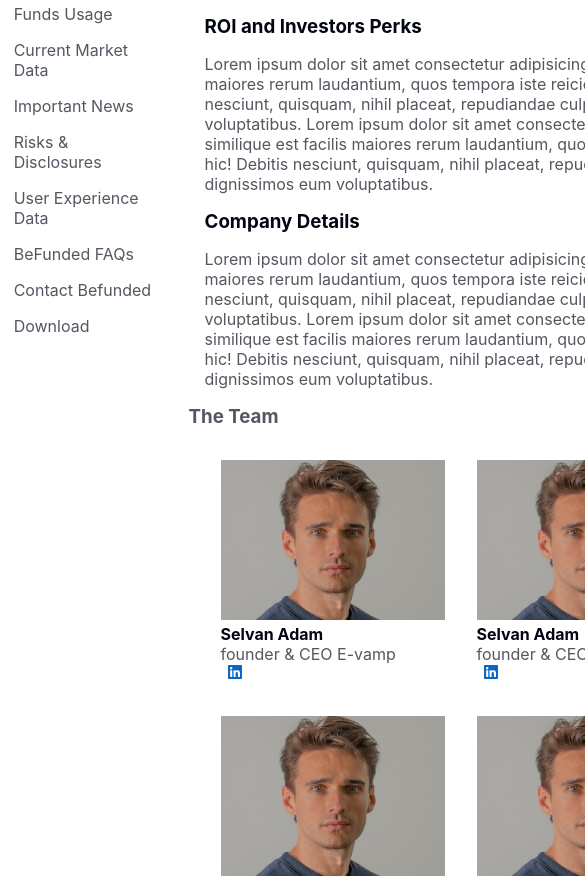
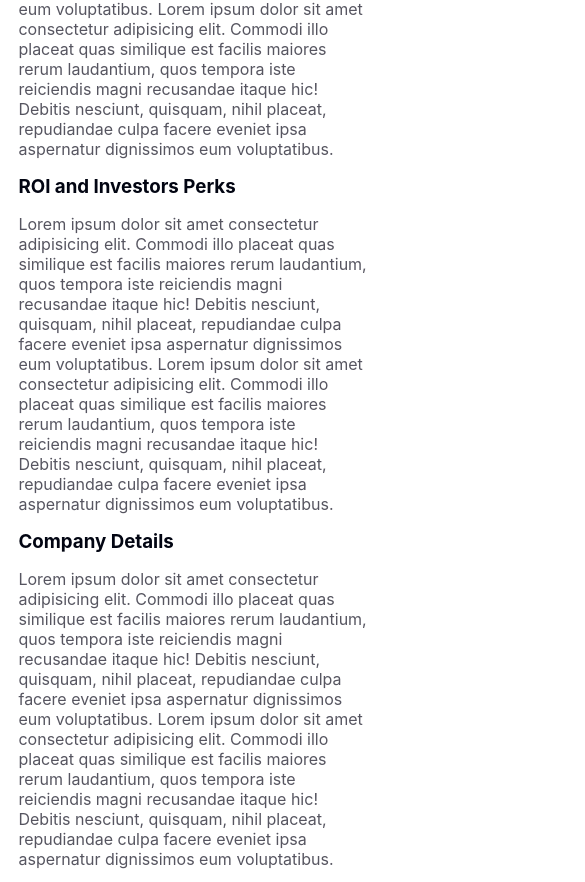
Before and after one commit to Emilance/BeFunded, a React (Create React App) app: page /project in a window 390 px wide. Shown: the part 1606-2488 px from the top of the page, 585 px wide, since content can reach past the window. Built offline with nearby package versions, Linux system fonts and the light colour scheme.

Commit message:
project page perfected

```diff
--- a/src/Pages/Project/details.css
+++ b/src/Pages/Project/details.css
@@ -53,3 +53,39 @@
 .teamcard > h4{
     color: #020512;
 }
+
+
+
+@media (max-width:700px) {
+    .pinfosb{
+        display: none;
+    }
+     .divider{
+        display: none;
+    }
+    .teamcard >img {
+        height: 7rem;
+        width:100%;
+    }
+    .team{
+        margin-top: 1rem;
+    }
+
+    .teamcard{
+        font-size: 0.8rem;
+        margin: 0.3rem;
+    }
+   .teamCon{
+    grid-template-columns: 1fr 1fr;
+   }
+   .teamcard > p{
+    font-size: 0.6rem;
+   }
+   .paragraph{
+    margin:1rem 0.3rem;
+
+   }
+   .infoCon{
+    padding-left: 0;
+   }
+}
```
